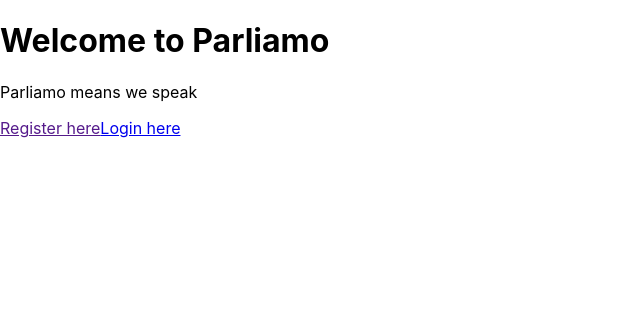
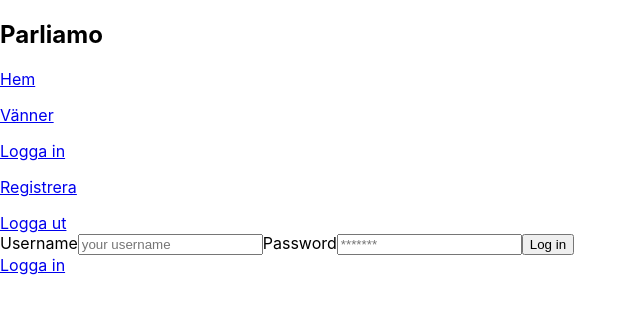
Before and after one commit to Jonas324/parliamo, a React (Create React App) app in the folder parliamo/: page /register in a window 1280 px wide. Shown: the top 314 px of the page, without its empty margins (0-640 px from the left). Built offline with nearby package versions, Linux system fonts and the light colour scheme.

Commit message:
connected Routes so we now can jump between pages

```diff
--- a/parliamo/src/App.js
+++ b/parliamo/src/App.js
@@ -1,24 +1,26 @@
-import { useEffect, useState, Component } from "react";
-import "./App.css";
-import Navbar from "./Navbar";
-import Welcome from "./pages/Welcome";
-import Login from "./pages/Login";
-import Register from "./pages/Register";
-import { BrowserRouter, Routes, Route, Link } from "react-router-dom";
+import React, {useState} from "react";
+import { BrowserRouter as Router, Route, Routes} from 'react-router-dom';
+import Navbar from './Navbar'
+import Welcome from './pages/Welcome'
+import Register from './pages/Register';
+import Login from './pages/Login';
 
 function App() {
 
   return (
-    <div>
-      <Welcome />
-    </div>
+    <Router>
+      <div className="App">
+        <Navbar/>
+        <div className="content">
+          <Routes>
+            <Route path="/" element={<Welcome />}/>
+            <Route path="/register" element={<Register/>}/>
+            <Route path="/login" element={<Login />}/>
+          </Routes>
+        </div>
+      </div>
+    </Router>
   );
 }
 
 export default App;
-
-// {
-//   /* {conversation.map((item) => (
-//           <p key={item.posted}>{item.content}</p>
-//         ))} */
-// }
--- a/parliamo/src/Navbar.js
+++ b/parliamo/src/Navbar.js
@@ -4,7 +4,13 @@ const Navbar = () => {
             <h1>Parliamo</h1>
             <div className="links">
              <a href="/">Hem</a>
+             <p/>
              <a href="/friends">Vänner</a>
+             <p/>
+             <a href="/login">Logga in</a>
+             <p/>
+             <a href="/register">Registrera</a>
+             <p/>
              <a href="/logout">Logga ut</a>
             </div>
         </nav>
--- a/parliamo/src/pages/Login.js
+++ b/parliamo/src/pages/Login.js
@@ -0,0 +1,24 @@
+import React, {useState} from "react";
+
+export const Login = (props) => {
+
+    const [username, setUsername] = useState('');
+    const [password, setPassword] = useState('');
+
+    return(
+
+        <>
+        <form>
+            <label htmlFor="username">username</label>
+            <input type="username" onChange={(e) => setUsername(e.target.value)} placeholder="write username" id="username" name="username"/>
+            <label htmlFor="password">password</label>
+            <input type="passsword" onChange={(e) => setPassword(e.target.value)} placeholder="write password" id="password" name="password"/>
+            <button>Log in</button>
+        </form>
+        <a href="/register">Registrera</a>
+        </>
+
+    )
+}
+
+export default Login;
--- a/parliamo/src/pages/Register.js
+++ b/parliamo/src/pages/Register.js
@@ -1,16 +1,25 @@
-const Register = () => {
+import React, {useState} from 'react';
 
-    return (
-        <div>
-            <h1>Hello and welcome Register here</h1>
-            {/* <div className="register-form">
-                <form action="post">
-                    <input type="text" name="" id="" />
-                    <input type="password" name="" id="" />
-                </form>
-            </div> */}
-        </div>
-     );
+function Register(props) {
+
+    const [username, setUsername] = useState('');
+    const [password, setPassword] = useState('');
+
+    const handleSubmit = (e) => {
+        e.preventDefault();
+    }
+  return (
+    <>
+        <form onSubmit={handleSubmit}>
+            <label htmlFor="username">Username</label>
+            <input value={username} onChange={(e) => setUsername(e.target.value)} type="username" placeholder="your username" />
+            <label htmlFor="password">Password</label>
+            <input value={password} onChange={(e) => setPassword(e.target.value)} type="password" placeholder="*******"/>
+            <button type="submit">Log in</button>
+        </form>
+        <a href="/login">Logga in</a>
+    </>
+  );
 }
 
 export default Register;
--- a/parliamo/src/pages/Welcome.js
+++ b/parliamo/src/pages/Welcome.js
@@ -1,25 +1,10 @@
 import React from "react";
-import { Link, Route } from "react-router-dom";
-import Register from "./Register";
 
-function Welcome() {
+function Welcome(props) {
 
   return (
     <div>
-      <h1>Welcome to Parliamo</h1>
-      <p>Parliamo means we speak</p>
-
-
-      {/* <Route path="./pages/Welcomejs" component={Register} /> */}
-
-      <div>
-        <a href="" target="Register">
-          Register here
-        </a>
-        <a href="./Login" target="Login">
-          Login here
-        </a>
-      </div>
+        Welcome to parliamo
     </div>
   );
 }
```
Also changed, not shown: 2 other files (tests, documents, lock files or other folders).
